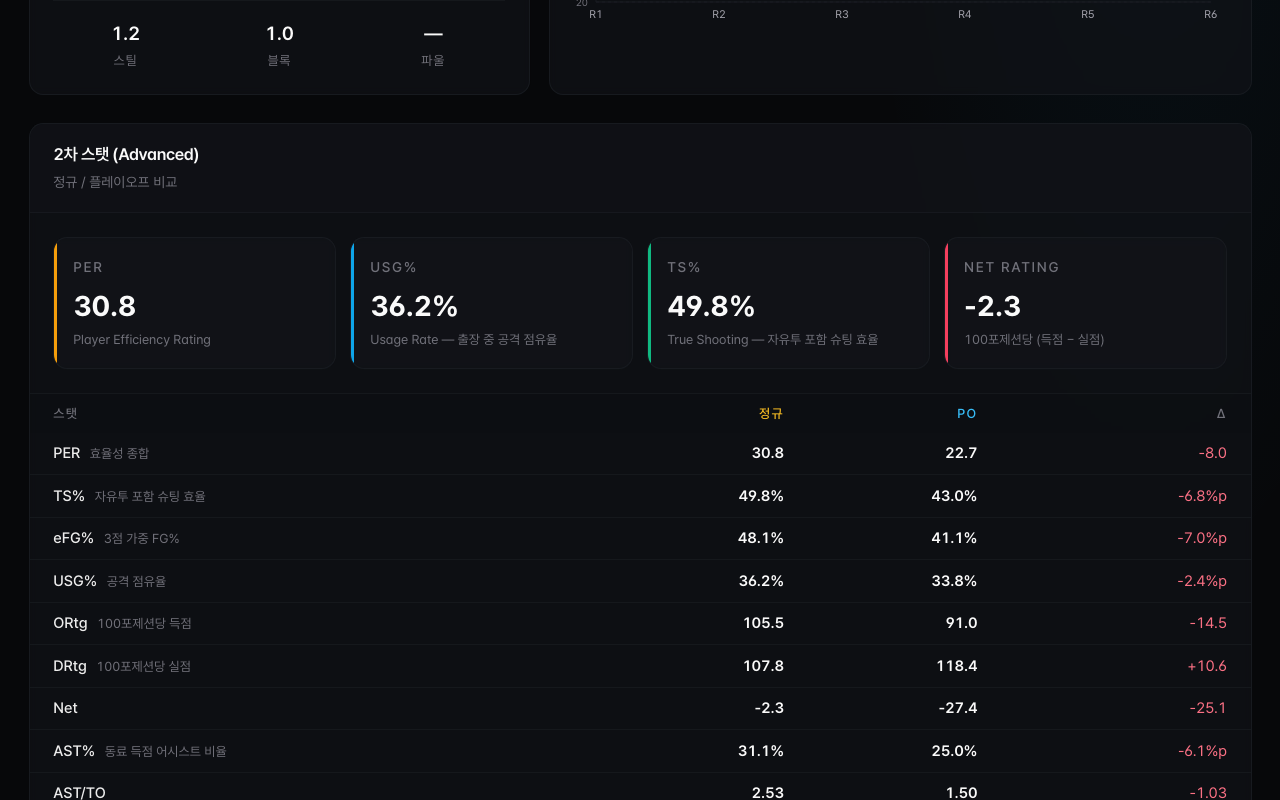
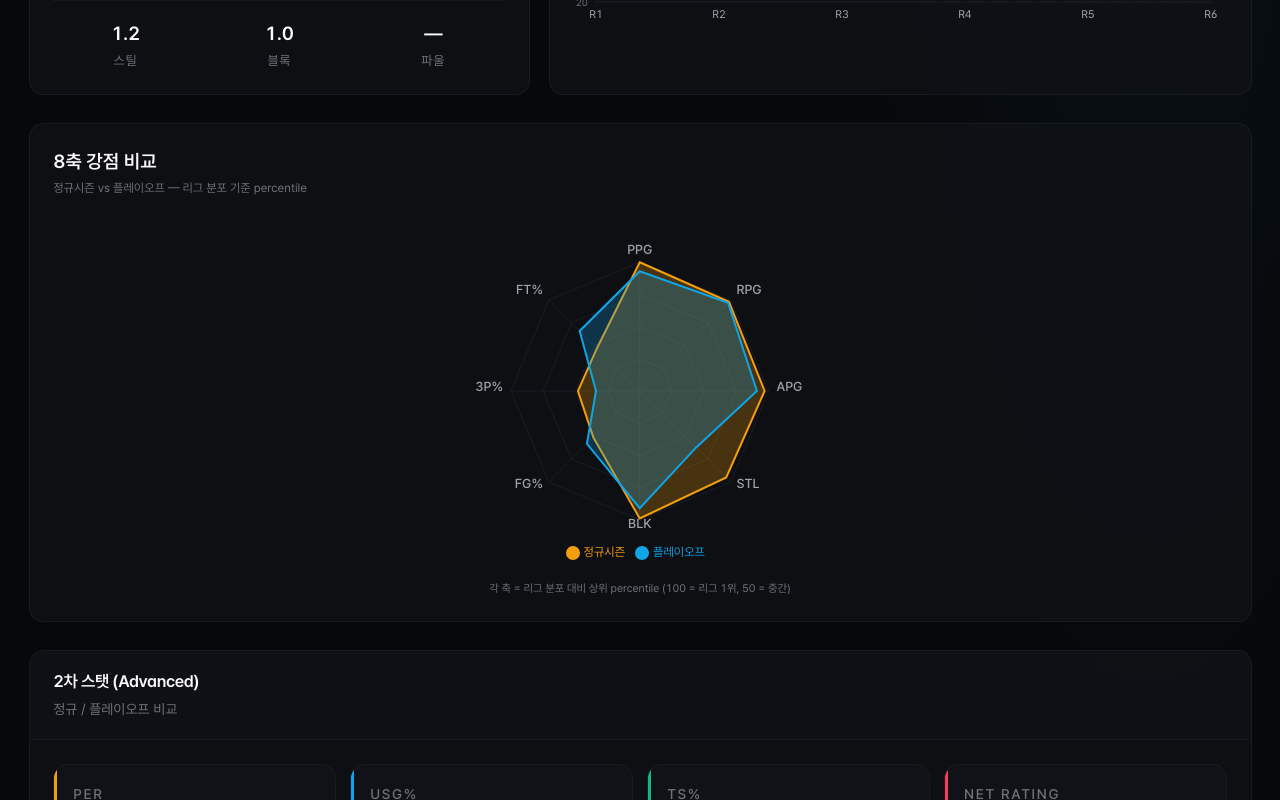
Before and after one commit to JAAB0740/kbl-hoops-lab, a Next.js app: page /players/291248 in a window 1280 px wide. Shown: the part 900-1700 px from the top of the page. Built offline with nearby package versions, Linux system fonts and the light colour scheme.

Commit message:
feat(analysis): add 8-axis spider radar chart on player profile (B2)

```diff
--- a/components/PlayerProfile.tsx
+++ b/components/PlayerProfile.tsx
@@ -10,9 +10,11 @@ import {
   XAxis,
   YAxis,
 } from "recharts";
-import { aggregateRoundSet } from "@/lib/playerProfiles";
+import { aggregateRoundSet, REGULAR_POPULATION, PLAYOFF_POPULATION } from "@/lib/playerProfiles";
 import { ShootingRangeChart } from "@/components/ShootingRangeChart";
 import { ShotChartCourt } from "@/components/ShotChartCourt";
+import { StatRadar, type RadarSeries } from "@/components/StatRadar";
+import { percentilesOf } from "@/lib/percentile";
 import {
   ageOf,
   fmtCountry,
@@ -101,6 +103,13 @@ export function PlayerProfileView({ profile, trend, teammates }: Props) {
         <ShootingPanel row={season} />
         <RoundTrendPanel trend={trend} />
       </section>
+
+      {/* 8축 Spider Chart — 리그 분포 대비 어디에 강한지 */}
+      {season && (
+        <section>
+          <PlayerSpiderPanel season={season} playoff={playoff ?? null} />
+        </section>
+      )}
 
       {/* 2차 스탯 (Advanced) */}
       {profile.advanced?.season && (
@@ -326,6 +335,77 @@ function Meta({ label, value }: { label: string; value: string }) {
   );
 }
 
+// ─── 8축 Spider Chart 패널 ──────────────────────────────
+
+/** Radar 8축 — 선수 강점 한 눈에. percentile 기반 (리그 분포 대비 위치). */
+const RADAR_AXES = ["PPG", "RPG", "APG", "STL", "BLK", "FG%", "3P%", "FT%"] as const;
+const RADAR_KEYS: (keyof PlayerDetailRow)[] = [
+  "points", "rebounds", "assists", "steals", "blocks",
+  "fgPct", "threePct", "ftPct",
+];
+
+function PlayerSpiderPanel({
+  season,
+  playoff,
+}: {
+  season: PlayerDetailRow;
+  playoff: PlayerDetailRow | null;
+}) {
+  // 정규시즌 percentile 계산
+  const regularPctls = percentilesOf(season, REGULAR_POPULATION, RADAR_KEYS);
+
+  // PO 가 있고 모집단도 있을 때만 PO 시리즈 추가
+  const playoffPctls =
+    playoff && PLAYOFF_POPULATION.length > 0
+      ? percentilesOf(playoff, PLAYOFF_POPULATION, RADAR_KEYS)
+      : null;
+
+  // raw 값 라벨 (tooltip 용)
+  function rawLabels(row: PlayerDetailRow): string[] {
+    return [
+      row.points.toFixed(1),
+      row.rebounds.toFixed(1),
+      row.assists.toFixed(1),
+      row.steals.toFixed(1),
+      row.blocks.toFixed(1),
+      `${row.fgPct.toFixed(1)}%`,
+      `${row.threePct.toFixed(1)}%`,
+      `${row.ftPct.toFixed(1)}%`,
+    ];
+  }
+
+  const series: RadarSeries[] = [
+    {
+      label: "정규시즌",
+      color: "#f59e0b",
+      values: regularPctls,
+      rawLabels: rawLabels(season),
+    },
+  ];
+  if (playoff && playoffPctls) {
+    series.push({
+      label: "플레이오프",
+      color: "#0ea5e9",
+      values: playoffPctls,
+      rawLabels: rawLabels(playoff),
+    });
+  }
+
+  const subtitle = playoff
+    ? "정규시즌 vs 플레이오프 — 리그 분포 기준 percentile"
+    : "리그 분포 대비 8축 강점 비교";
+
+  return (
+    <StatRadar
+      title="8축 강점 비교"
+      subtitle={subtitle}
+      axes={[...RADAR_AXES]}
+      series={series}
+      height={360}
+    />
+  );
+}
+
 // ─── 핵심 스탯 카드 ──────────────────────────────
 
 function BigStat({
--- /dev/null
+++ b/components/StatRadar.tsx
@@ -0,0 +1,137 @@
+"use client";
+
+import {
+  Radar,
+  RadarChart,
+  PolarGrid,
+  PolarAngleAxis,
+  PolarRadiusAxis,
+  ResponsiveContainer,
+  Legend,
+  Tooltip,
+} from "recharts";
+
+/**
+ * 8축 Radar (Spider) Chart — 선수/팀 다차원 비교.
+ *
+ * 각 축은 0~100 percentile (리그 분포 대비 위치) — 직관적 해석 가능.
+ * 여러 series 를 overlay 해서 비교 (예: 정규시즌 vs PO, 선수 A vs B).
+ */
+
+export interface RadarSeries {
+  /** Legend 에 표시될 이름 (예: "정규시즌", "PO", "이정현") */
+  label: string;
+  /** 라인/면 색상 (hex) */
+  color: string;
+  /** 각 축의 percentile 값 (0~100). axes 와 같은 순서/길이 */
+  values: number[];
+  /** Tooltip 에 표시할 원본 stat 값 (옵션) — 예: ["18.5 PPG", "5.1 APG", ...] */
+  rawLabels?: string[];
+}
+
+interface Props {
+  title?: string;
+  subtitle?: string;
+  /** 축 라벨 (예: ["PPG", "RPG", "APG", "STL", "BLK", "FG%", "3P%", "FT%"]) */
+  axes: string[];
+  /** 1~3개 권장 (4개부터 가독성 떨어짐) */
+  series: RadarSeries[];
+  /** 차트 높이 (기본 320) */
+  height?: number;
+}
+
+interface DataPoint {
+  axis: string;
+  [seriesLabel: string]: string | number;
+}
+
+export function StatRadar({
+  title,
+  subtitle,
+  axes,
+  series,
+  height = 320,
+}: Props) {
+  // recharts 형식으로 변환: [{ axis: "PPG", 정규시즌: 78, PO: 92 }, ...]
+  const data: DataPoint[] = axes.map((axis, i) => {
+    const point: DataPoint = { axis };
+    for (const s of series) {
+      point[s.label] = s.values[i] ?? 0;
+    }
+    return point;
+  });
+
+  // axis 인덱스 → series 별 rawLabels 매핑 (tooltip 용)
+  const rawByAxis: Record<string, Record<string, string>> = {};
+  axes.forEach((axis, i) => {
+    rawByAxis[axis] = {};
+    for (const s of series) {
+      if (s.rawLabels?.[i]) rawByAxis[axis][s.label] = s.rawLabels[i];
+    }
+  });
+
+  return (
+    <div className="card p-5">
+      {title && (
+        <div className="mb-3">
+          <h3 className="text-base font-semibold text-ink-50">{title}</h3>
+          {subtitle && (
+            <p className="mt-0.5 text-[12px] text-ink-500">{subtitle}</p>
+          )}
+        </div>
+      )}
+
+      <ResponsiveContainer width="100%" height={height}>
+        <RadarChart data={data} margin={{ top: 10, right: 30, bottom: 10, left: 30 }}>
+          <PolarGrid stroke="#1b1e24" />
+          <PolarAngleAxis
+            dataKey="axis"
+            tick={{ fill: "#a1a1aa", fontSize: 13, fontWeight: 500 }}
+          />
+          <PolarRadiusAxis
+            domain={[0, 100]}
+            tick={false}
+            axisLine={false}
+            stroke="#1b1e24"
+          />
+          {series.map((s) => (
+            <Radar
+              key={s.label}
+              name={s.label}
+              dataKey={s.label}
+              stroke={s.color}
+              fill={s.color}
+              fillOpacity={0.25}
+              strokeWidth={2}
+            />
+          ))}
+          <Tooltip
+            contentStyle={{
+              backgroundColor: "#131519",
+              border: "1px solid #1b1e24",
+              borderRadius: "8px",
+              fontSize: "12px",
+            }}
+            labelStyle={{ color: "#fafafa", fontWeight: 600 }}
+            formatter={(value: number, name: string, props: { payload?: DataPoint }) => {
+              const axis = String(props.payload?.axis ?? "");
+              const raw = rawByAxis[axis]?.[name];
+              return [
+                raw ? `${raw} (상위 ${value}%)` : `상위 ${value}%`,
+                name,
+              ];
+            }}
+          />
+          <Legend
+            wrapperStyle={{ fontSize: "12px", color: "#a1a1aa" }}
+            iconType="circle"
+          />
+        </RadarChart>
+      </ResponsiveContainer>
+
+      <p className="mt-2 text-center text-[11px] text-ink-500">
+        각 축 = 리그 분포 대비 상위 percentile (100 = 리그 1위, 50 = 중간)
+      </p>
+    </div>
+  );
+}
--- /dev/null
+++ b/lib/percentile.ts
@@ -0,0 +1,56 @@
+/**
+ * Percentile 계산 헬퍼 — Radar chart 등에서 stat 정규화 (0~100) 에 사용.
+ *
+ * 단순 max-min normalization 대신 percentile (분포 기반) 을 쓰는 이유:
+ *  - max-min 은 outlier 한 명이 max 잡으면 나머지가 다 깔림.
+ *  - percentile 은 "리그 상위 X%" 로 직관적 해석 가능.
+ */
+
+/**
+ * 정렬된 배열에서 value 의 percentile 반환 (0~100).
+ *  - value <= sortedValues[0] → 0
+ *  - value >= sortedValues[N-1] → 100
+ *  - 그 사이는 선형 보간.
+ *
+ * @param value 비교할 값
+ * @param sortedValues 오름차순 정렬된 모집단 값들
+ */
+export function percentileOf(value: number, sortedValues: number[]): number {
+  if (sortedValues.length === 0) return 0;
+  if (value <= sortedValues[0]) return 0;
+  if (value >= sortedValues[sortedValues.length - 1]) return 100;
+
+  // 이분탐색으로 첫 ">= value" 위치 찾기
+  let lo = 0;
+  let hi = sortedValues.length - 1;
+  while (lo < hi) {
+    const mid = (lo + hi) >>> 1;
+    if (sortedValues[mid] < value) lo = mid + 1;
+    else hi = mid;
+  }
+  // lo 가 첫 >= value 인덱스
+  return Math.round((lo / (sortedValues.length - 1)) * 100);
+}
+
+/**
+ * 여러 stat 키에 대해 한 번에 percentile 계산.
+ *
+ * @param target 대상 (선수/팀) 의 stat 객체
+ * @param population 모집단 (전체 선수/팀) 의 stat 객체 배열
+ * @param keys percentile 계산할 stat 키들
+ * @returns 같은 순서로 0~100 배열
+ */
+export function percentilesOf<T extends Record<string, number | null | undefined>>(
+  target: T,
+  population: T[],
+  keys: (keyof T)[],
+): number[] {
+  return keys.map((key) => {
+    const targetVal = Number(target[key] ?? 0);
+    const sorted = population
+      .map((p) => Number(p[key] ?? 0))
+      .filter((v) => Number.isFinite(v))
+      .sort((a, b) => a - b);
+    return percentileOf(targetVal, sorted);
+  });
+}
--- a/lib/playerProfiles.ts
+++ b/lib/playerProfiles.ts
@@ -48,6 +48,14 @@ export const PLAYERS_DETAIL_META = {
   fetchedAt: detail?.fetchedAt ?? null,
   seasonCode: detail?.seasonCode ?? "47",
 };
+
+/** 모집단 — Radar/percentile 계산용. 정규시즌 평균 row 들. 시즌 1경기 이상만. */
+export const REGULAR_POPULATION: PlayerDetailRow[] =
+  (detail?.splits?.regularSeason ?? []).filter((p) => (p.games ?? 0) >= 1);
+
+/** 모집단 — PO 평균 row 들. PO 1경기 이상만. */
+export const PLAYOFF_POPULATION: PlayerDetailRow[] =
+  (detail?.splits?.playoff ?? []).filter((p) => (p.games ?? 0) >= 1);
 
 /** 모든 선수 (정규 평균 기반) */
 export function getAllPlayerSeasons(): PlayerDetailRow[] {
```
